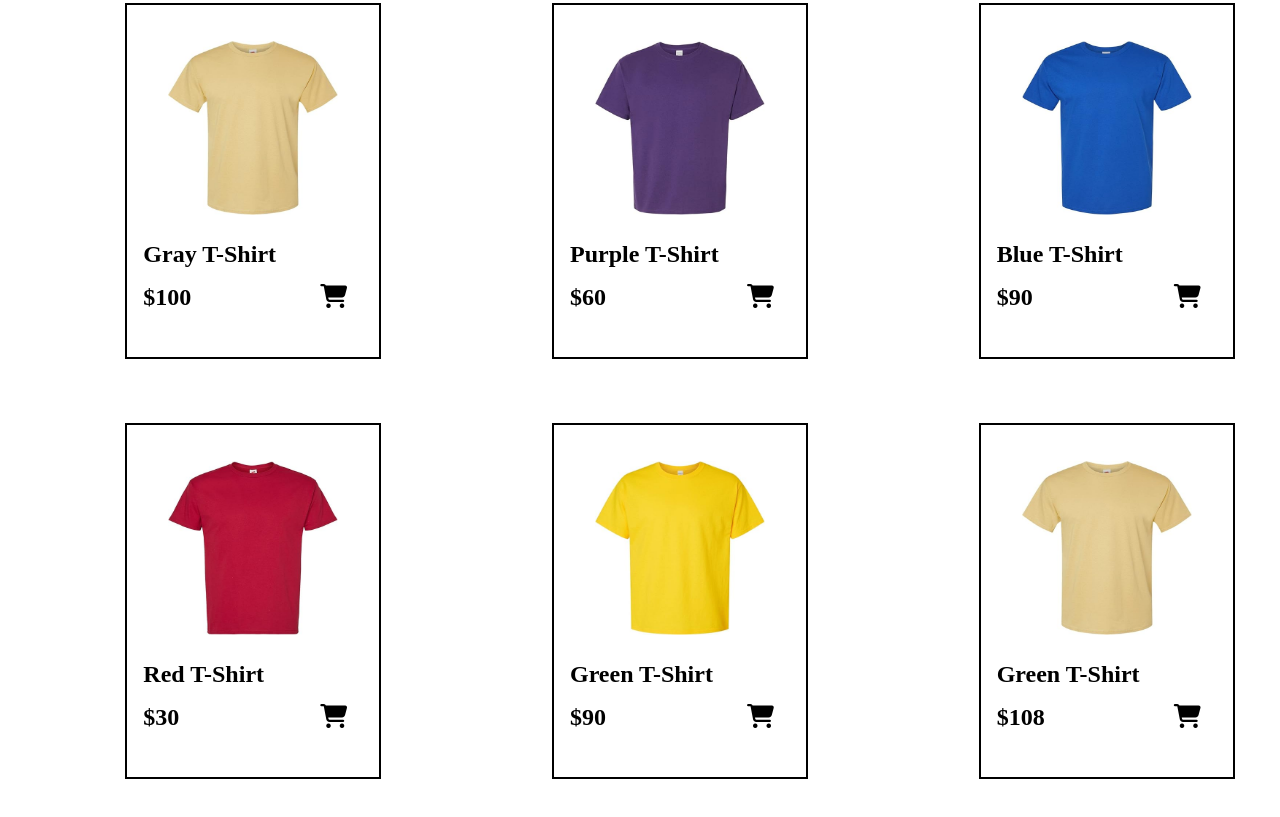
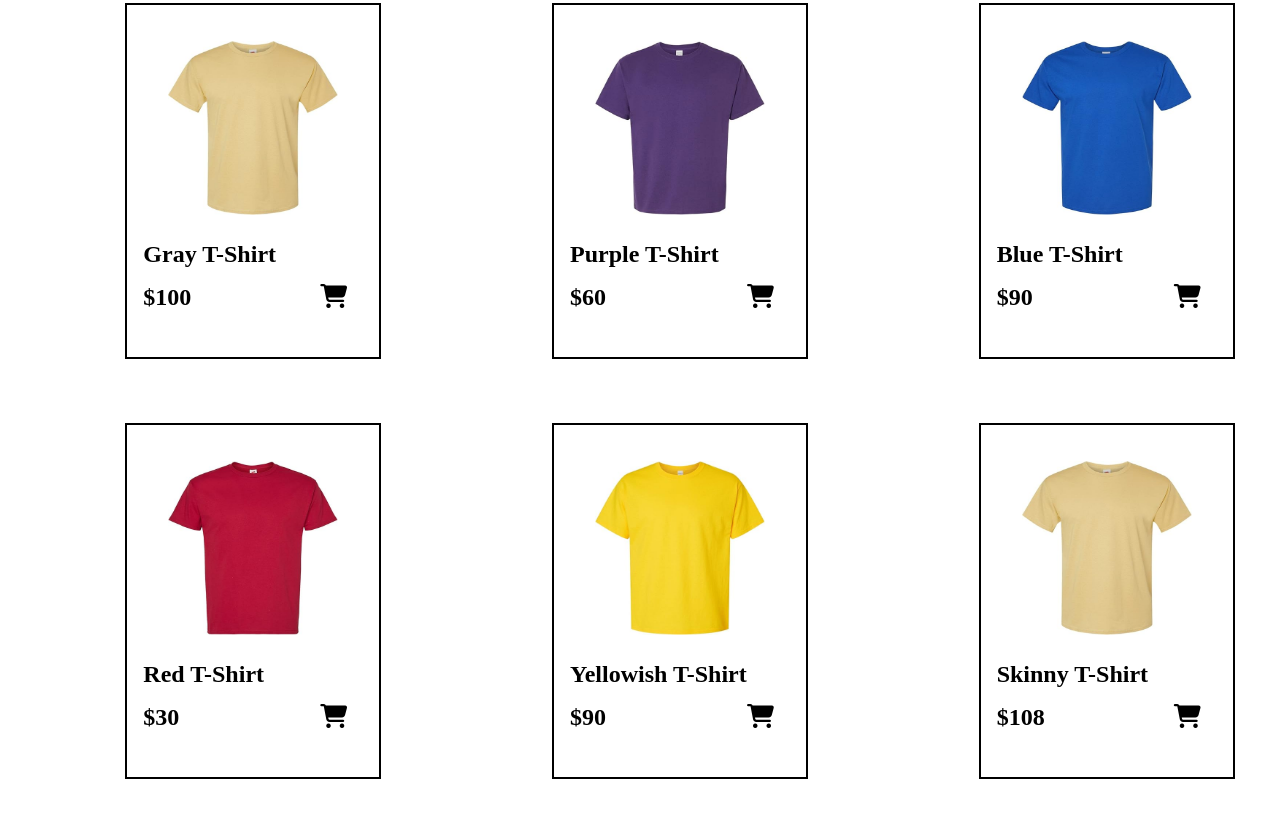
Before and after one commit to MubasherKhan16/Add-To-Cart-Page, a plain HTML site: page index.html in a window 1280 px wide. Shown: the part 668-1485 px from the top of the page. Drawn offline with Linux system fonts and the light colour scheme.

Commit message:
second commit

```diff
--- a/index.html
+++ b/index.html
@@ -147,7 +147,7 @@
           <img src="img8.jpg" alt="" srcset="">
         </div>
         <div class="para">
-          <p>Green T-Shirt</p>
+          <p>Yellowish T-Shirt</p>
         </div>
         <div class="price">
           <div class="same">
@@ -164,7 +164,7 @@
           <img src="img4.jpg" alt="" srcset="">
         </div>
         <div class="para">
-          <p>Green T-Shirt</p>
+          <p>Skinny T-Shirt</p>
         </div>
         <div class="price">
           <div class="same">
```
